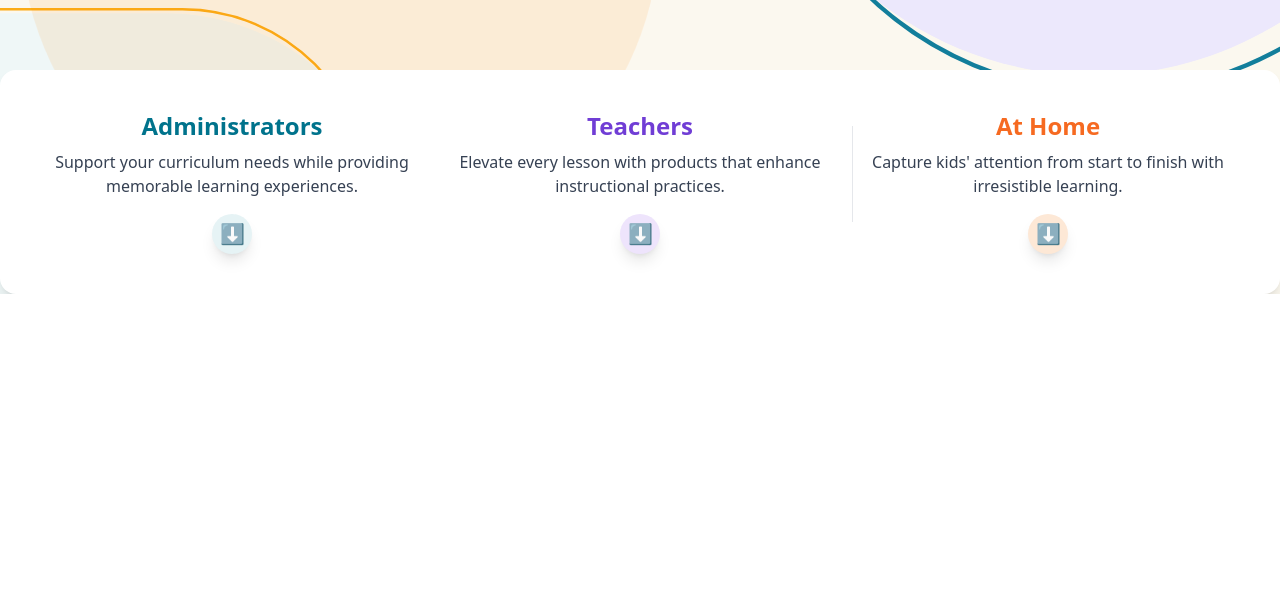
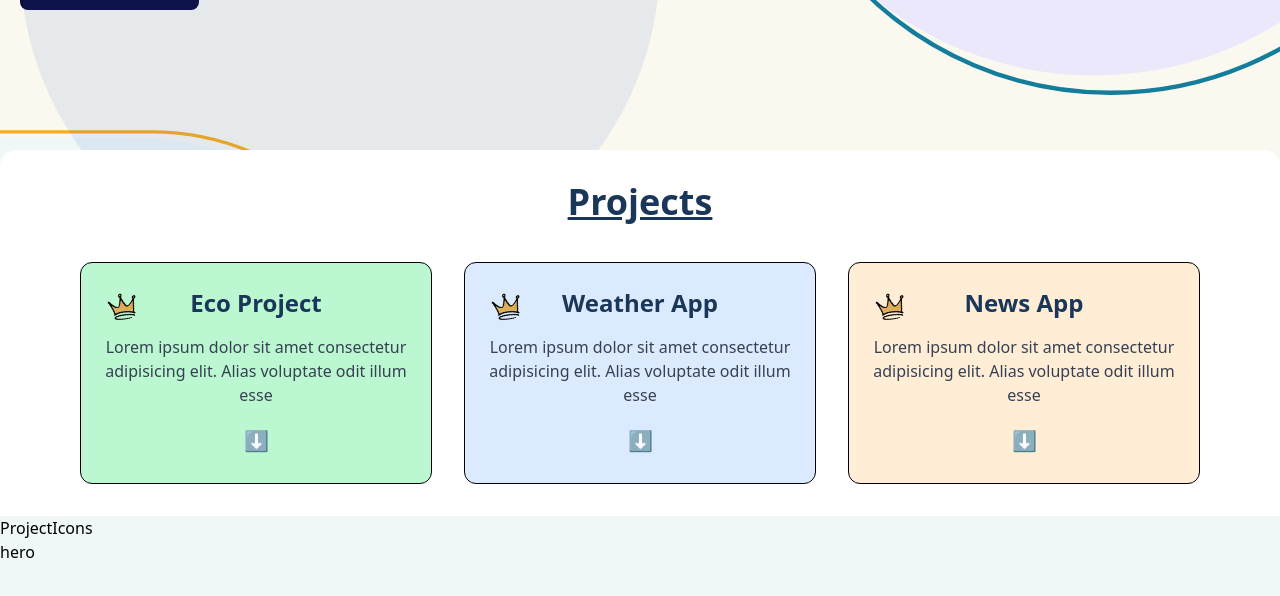
Before and after one commit to aaryae/Portfolio, a React (Vite) app: page / in a window 1280 px wide. Shown: the part 742-1338 px from the top of the page. Before the commit the page ends 1036 px from the top, so only its background shows below. Built offline with nearby package versions, Linux system fonts and the light colour scheme.

Commit message:
feat: project section box completed

```diff
--- a/src/App.jsx
+++ b/src/App.jsx
@@ -1,17 +1,18 @@
 import React from "react";
 import Hero from "./components/Hero";
-import Infocards from "./components/InfoCards";
 import Navbar from "./components/Navbar";
 import Overlay from "./components/Overlay";
+import ProjectIcons from "./components/ProjectIcons";
 import Sidebar from "./components/Sidebar";
 
 export default function App() {
   return (
-    <div className="bg-[#f4f9ff]">
+    <div className="bg-[#eff7f7]">
       <Navbar />
       <Sidebar />
       <Overlay />
       <Hero />
+      <ProjectIcons />
     </div>
   );
 }
--- a/src/components/Hero.jsx
+++ b/src/components/Hero.jsx
@@ -1,5 +1,5 @@
 import React from "react";
-import image from "../assets/mandala.png";
+import image from "../assets/aarya1.jpg";
 import "../index.css";
 import InfoCards from "./InfoCards";
 
@@ -31,10 +31,10 @@ export default function Hero() {
 
       {/* Bottom Left SVG */}
       <svg
-        className="absolute bottom-0 left-0"
+        className="absolute bottom-0 left-0 "
         preserveAspectRatio="xMidYMid meet"
         viewBox="0 0 538 586"
-        height="286"
+        height="386"
         width="538"
         aria-hidden="true"
       >
@@ -54,13 +54,13 @@ export default function Hero() {
 
       {/* Content */}
       <div className="max-w-[1500px] mx-auto mb-10 px-5 text-[#1a3659] flex flex-col md:flex-row relative z-10">
-        <div className="pt-52 flex-1">
+        <div className="pt-60 flex-1 ">
           <h1 className="text-7xl font-extrabold " data-aos="fade-up">
             The Strength <br />
             of joy <br />
             <span className="text-8xl relative">
               Learning.
-              <span className="absolute left-0 p-80 bg-orange-400 rounded-full -z-20 opacity-10 animate-float"></span>
+              <span className="absolute left-0 p-80 bg-[#306dcf] rounded-full -z-50 opacity-10 animate-float"></span>
             </span>
           </h1>
           <h3
@@ -85,7 +85,8 @@ export default function Hero() {
           <img
             data-aos="fade-up"
             data-aos-duration="500"
-            className="rounded-full ml-[100px] scale-120 slowspin"
+            className="rounded-full ml-[100px] scale-110 "
+            // slowspin
             src={image}
             alt="Portrait"
           />
--- a/src/components/InfoCards.jsx
+++ b/src/components/InfoCards.jsx
@@ -1,56 +1,13 @@
 import React from "react";
+import Projects from "./Projects";
 
 const InfoCards = () => {
-  const cards = [
-    {
-      title: "Administrators",
-      description:
-        "Support your curriculum needs while providing memorable learning experiences.",
-      color: "#00738c",
-      bgColor: "#e6f3f5",
-    },
-    {
-      title: "Teachers",
-      description:
-        "Elevate every lesson with products that enhance instructional practices.",
-      color: "#703dd5",
-      bgColor: "#eee4fc",
-    },
-    {
-      title: "At Home",
-      description:
-        "Capture kids' attention from start to finish with irresistible learning.",
-      color: "#f66a21",
-      bgColor: "#fde8d6",
-    },
-  ];
-
   return (
     <div
       data-aos="fade-up"
-      className="bg-white shadow-lg rounded-2xl p-10 max-w-7xl mx-auto mt-20 flex flex-col md:flex-row items-center justify-between gap-6  z-10 relative"
+      className="bg-white  rounded-t-2xl p-5 max-w-7xl mx-auto mt-32 text-center  z-10 relative "
     >
-      {cards.map(({ title, description, color, bgColor }, idx) => (
-        <div key={title} className="flex flex-col items-center flex-1">
-          <h2 className="font-bold text-2xl" style={{ color }}>
-            {title}
-          </h2>
-          <p className="text-gray-700 mt-2 text-center">{description}</p>
-          <div className="mt-4">
-            <div
-              className="w-10 h-10 flex items-center justify-center rounded-full shadow-lg"
-              style={{ backgroundColor: bgColor }}
-            >
-              <span className="text-xl" style={{ color }}>
-                ⬇
-              </span>
-            </div>
-          </div>
-          {idx < cards.length - 1 && (
-            <div className="hidden md:block absolute top-1/4 h-24 w-px bg-gray-200 right-1/3"></div>
-          )}
-        </div>
-      ))}
+      <Projects />
     </div>
   );
 };
--- /dev/null
+++ b/src/components/ProjectIcons.tsx
@@ -0,0 +1,11 @@
+import React from "react";
+
+const ProjectIcons = () => {
+  return (
+    <div className="bg[#eff7f7] max-w-[1300px] mx-auto h-screen relative overflow-hidden">
+      ProjectIcons <div>hero</div>
+    </div>
+  );
+};
+
+export default ProjectIcons;
--- /dev/null
+++ b/src/components/Projects.jsx
@@ -0,0 +1,64 @@
+import React from "react";
+import crown from "../assets/crown.png";
+
+const Projects = () => {
+  const projectData = [
+    {
+      title: "Eco Project",
+      url: "https://eco.aaryadangol.com.np",
+      color: "#bbf7d0", // green-100
+    },
+    {
+      title: "Weather App",
+      url: "https://weather.aaryadangol.com.np",
+      color: "#dbeafe", // blue-100
+    },
+    {
+      title: "News App",
+      url: "https://news.aaryadangol.com.np",
+      color: "#ffedd5", // orange-100
+    },
+  ];
+
+  return (
+    <div className="m-3">
+      <h2 className="text-4xl font-bold mb-10 text-[#1a3659] text-center underline">
+        Projects
+      </h2>
+      <div className="flex flex-col md:flex-row justify-center items-center gap-8 max-w-6xl mx-auto px-4">
+        {projectData.map((project, index) => (
+          <a
+            key={index}
+            href={project.url}
+            target="_blank"
+            rel="noopener noreferrer"
+            className="w-full md:w-1/3 p-6 transition-transform duration-300 hover:scale-105 border border-black md:hover:brightness-110 rounded-xl"
+            style={{
+              backgroundColor: project.color,
+            }}
+          >
+            <img src={crown} className="w-10 tilt-animation absolute " alt="" />
+            <h3 className="text-2xl font-semibold  text-[#1a3659] mb-4">
+              {project.title}
+            </h3>
+
+            <p className="text-gray-700 mb-4">
+              Lorem ipsum dolor sit amet consectetur adipisicing elit. Alias
+              voluptate odit illum esse
+            </p>
+            <div className="flex items-center justify-center w-full rounded-full bg-transparent">
+              <span
+                className="text-xl rounded-full p-1"
+                style={{ backgroundColor: project.color }}
+              >
+                ⬇
+              </span>
+            </div>
+          </a>
+        ))}
+      </div>
+    </div>
+  );
+};
+
+export default Projects;
```
